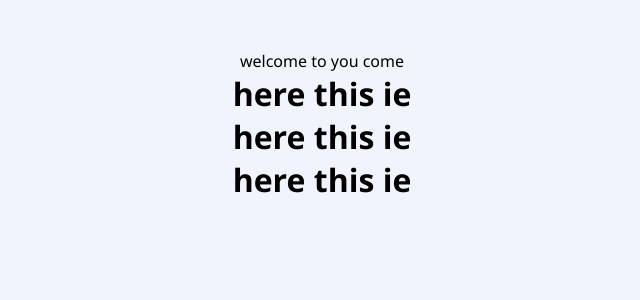
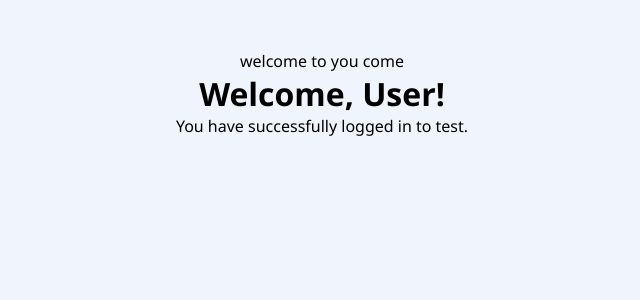
Before and after one commit to Chamod-alt/zephyra-login, a React (Create React App) app: page /Welcome in a window 1280 px wide. Shown: the top 300 px of the page, without its empty margins (318-958 px from the left). Built offline with nearby package versions, Linux system fonts and the light colour scheme.

Commit message:
Update Welcome.js

```diff
--- a/src/pages/Welcome.js
+++ b/src/pages/Welcome.js
@@ -9,9 +9,8 @@ const Welcome = () => {
     <div style={{ textAlign: "center", paddingTop: "50px" }}>
 
      <p> welcome to you come</p>
-     <h1>here this ie </h1>
-     <h1>here this ie </h1>
-     <h1>here this ie </h1>
+     <h1>Welcome, {name}!</h1>
+      <p>You have successfully logged in to test.</p>
 
 {/*}
       <h1>Welcome, {name}!</h1>
```
